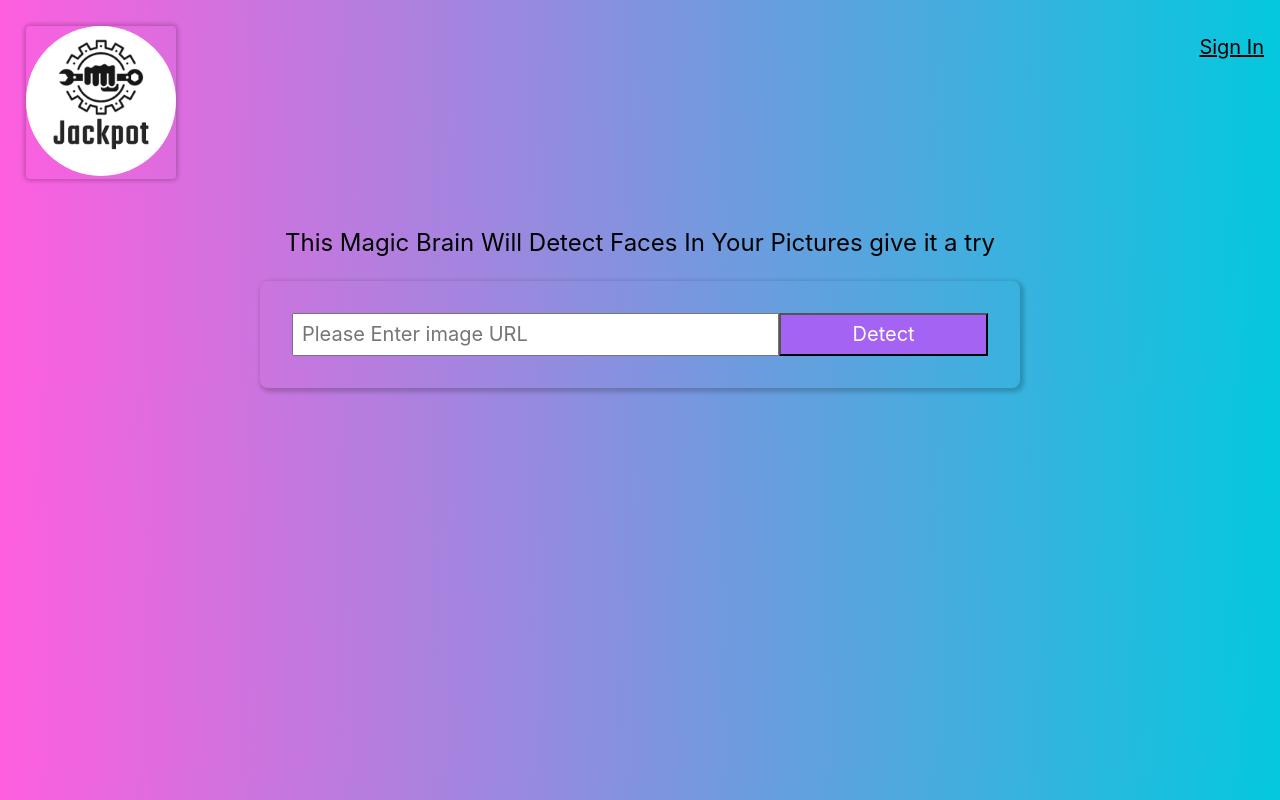
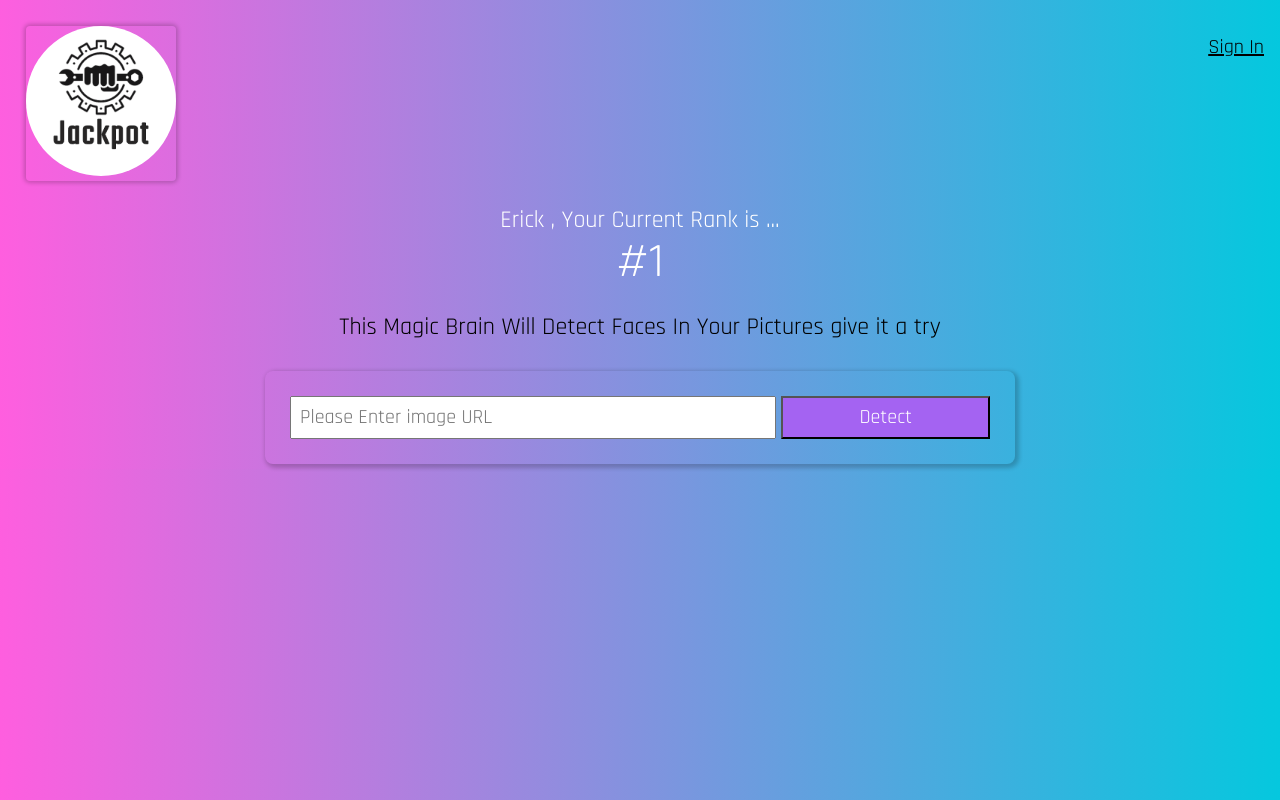
Before and after one commit to erickelninoSwift/smart_brain_app, a React (Create React App) app: page / in a window 1280 px wide. Built offline with nearby package versions, Linux system fonts and the light colour scheme.

Commit message:
i added some google fonts

```diff
--- a/src/App.js
+++ b/src/App.js
@@ -3,12 +3,23 @@ import Naviagtion from "./components/Navigation/Naviagtion";
 import Logo from "./components/Logo/Logo";
 import FacialRecognition from "./components/FacialRecognition/FacialRecognition";
 import ImageLinkForm from "./components/ImageLinkForm/ImageLinkForm";
+import Rank from "./components/Rank/Rank.components";
 function App() {
   return (
     <>
       <div>
         <Naviagtion />
-        <ImageLinkForm />
+        <div
+          style={{
+            display: "flex",
+            flexDirection: "column",
+            alignItems: "center",
+            justifyContent: "center",
+          }}
+        >
+          <Rank />
+          <ImageLinkForm />
+        </div>
       </div>
     </>
   );
--- a/src/components/ImageLinkForm/ImageLinkForm.jsx
+++ b/src/components/ImageLinkForm/ImageLinkForm.jsx
@@ -9,7 +9,8 @@ function ImageLinkForm() {
         flexDirection: "column",
         justifyContent: "center",
         alignItems: "center",
-        width: "100%",
+        width: "80%",
+        margin: "0px auto",
       }}
     >
       <p className="f3">
@@ -18,7 +19,13 @@ function ImageLinkForm() {
       <div className="center" style={{ display: "flex", width: "760px" }}>
         <div
           className="pa4 shadow-3 br3"
-          style={{ width: "100%", display: "flex" }}
+          style={{
+            width: "100%",
+            display: "flex",
+            margin: "5px",
+            padding: "25px",
+            gap: "5px",
+          }}
         >
           <input
             className="f4 pa2 w-70 center"
@@ -26,7 +33,10 @@ function ImageLinkForm() {
             placeholder="Please Enter image URL"
           />
 
-          <button className="w-30 grow f4 link ph3 pv2 dib white bg-light-purple">
+          <button
+            className="w-30 grow f4 link ph3 pv2 dib white bg-light-purple"
+            style={{ cursor: "pointer" }}
+          >
             Detect
           </button>
         </div>
--- /dev/null
+++ b/src/components/Rank/Rank.components.jsx
@@ -0,0 +1,12 @@
+import React from "react";
+
+const Rank = () => {
+  return (
+    <div style={{ margin: "0px auto", textAlign: "center" }}>
+      <div className="white f3 ">{"Erick , Your Current Rank is ..."}</div>
+      <div className="white f1">{"#1"}</div>
+    </div>
+  );
+};
+
+export default Rank;
--- a/src/index.css
+++ b/src/index.css
@@ -1,8 +1,8 @@
+@import url("https://fonts.googleapis.com/css2?family=Rajdhani:wght@300;400;500;600;700&display=swap");
+
 body {
   margin: 0;
-  font-family: -apple-system, BlinkMacSystemFont, "Segoe UI", "Roboto", "Oxygen",
-    "Ubuntu", "Cantarell", "Fira Sans", "Droid Sans", "Helvetica Neue",
-    sans-serif;
+  font-family: "Rajdhani", sans-serif;
   -webkit-font-smoothing: antialiased;
   -moz-osx-font-smoothing: grayscale;
   background: linear-gradient(89deg, #ff5edf 0%, #04c8de 100%);
```
